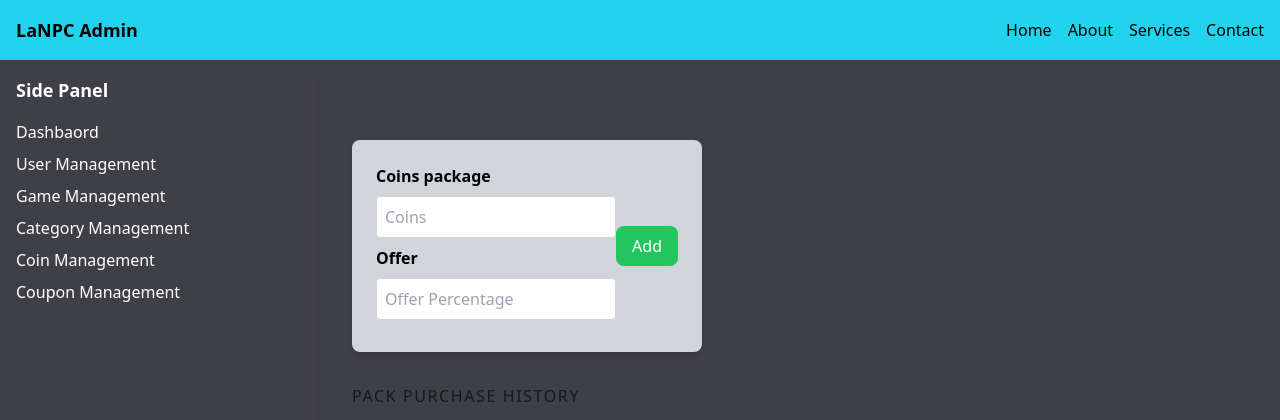
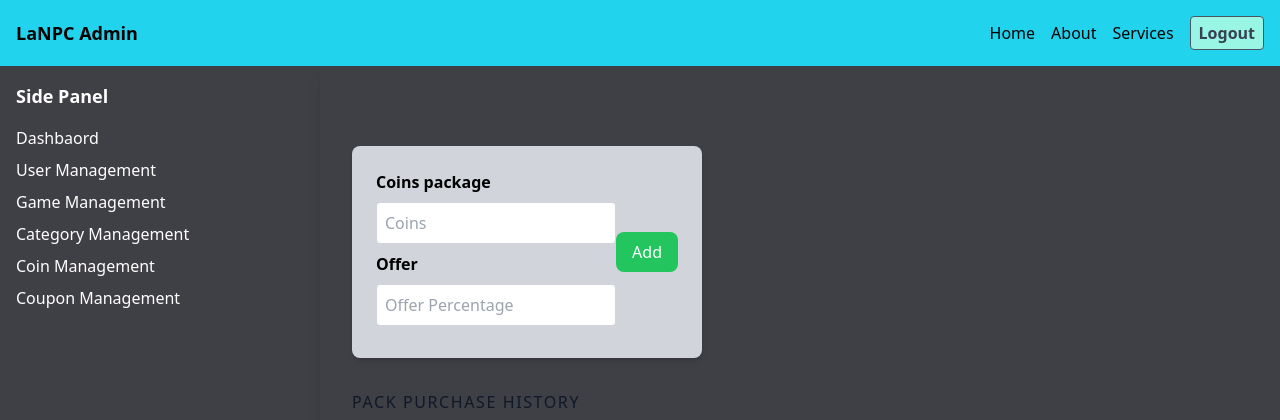
Before and after one commit to HAM1112/LaNPC, a Django app: page /adminpanel/coins/ in a window 1280 px wide. Shown: the top 420 px of the page. Run offline with Django 4.2, Linux system fonts and the light colour scheme; the visitor is signed in with stand-in values (Sample User, id 1); data comes from the database, SQL or seed files in the repository; data that the repository does not hold is empty; some libraries are stand-ins or nearby versions.

Commit message:
admin logout

```diff
--- a/adminpanel/views.py
+++ b/adminpanel/views.py
@@ -94,7 +94,7 @@ def adminHome(request):
 @never_cache
 def adminLogout(request):
     # request.session.flush()
-    request.session.pop('user', None)
+    request.session.pop('admin', None)
     auth.logout(request)
     return redirect('admin-signin')
 
--- a/templates/adminpanel/layout.html
+++ b/templates/adminpanel/layout.html
@@ -3,15 +3,12 @@
 <head>
   <meta charset="UTF-8">
   <meta name="viewport" content="width=device-width, initial-scale=1.0">
-  <title>ADMIN</title>
+  <title>ADMIN | {% block title %}{% endblock title %}</title>
   <link href="https://cdn.jsdelivr.net/npm/tailwindcss@2.2.19/dist/tailwind.min.css" rel="stylesheet">
 
   {% load static %}
   <link rel="stylesheet" href="{% static 'css/dashboard.css' %}">
-
   <script src="https://cdn.jsdelivr.net/npm/sweetalert2@11"></script>
-  {% comment %} <script src="https://cdn.jsdelivr.net/npm/chart.js"></script> {% endcomment %}
-
 
 </head>
 <body class="bg-gray-800">
@@ -20,11 +17,11 @@
     <div class="container mx-auto flex justify-between items-center">
       <a href="#" class="text-black font-semibold text-lg">LaNPC Admin</a>
       <button class="text-white focus:outline-none md:hidden">Menu</button>
-      <div class="hidden md:flex space-x-4">
+      <div class="hidden md:flex items-center space-x-4">
         <a href="#" class="text-black hover:text-gray-600">Home</a>
         <a href="#" class="text-black hover:text-gray-600">About</a>
         <a href="#" class="text-black hover:text-gray-600">Services</a>
-        <a href="#" class="text-black hover:text-gray-600">Contact</a>
+        <a href="{% url 'admin-logout' %}" class="bg-teal-200 hover:bg-gray-700 text-gray-700 font-semibold hover:text-white py-1 px-2 border border-gray-600 hover:border-transparent rounded">Logout</a>
       </div>
     </div>
   </nav>
@@ -47,8 +44,6 @@
 
     <!-- Main Content -->
     <div class="w-3/4 bg-zinc-700 p-8 shadow-lg text-white overflow-scroll pb-4">
-
-
         {% block content %}{% endblock  %}
     </div>
   </div>
```
